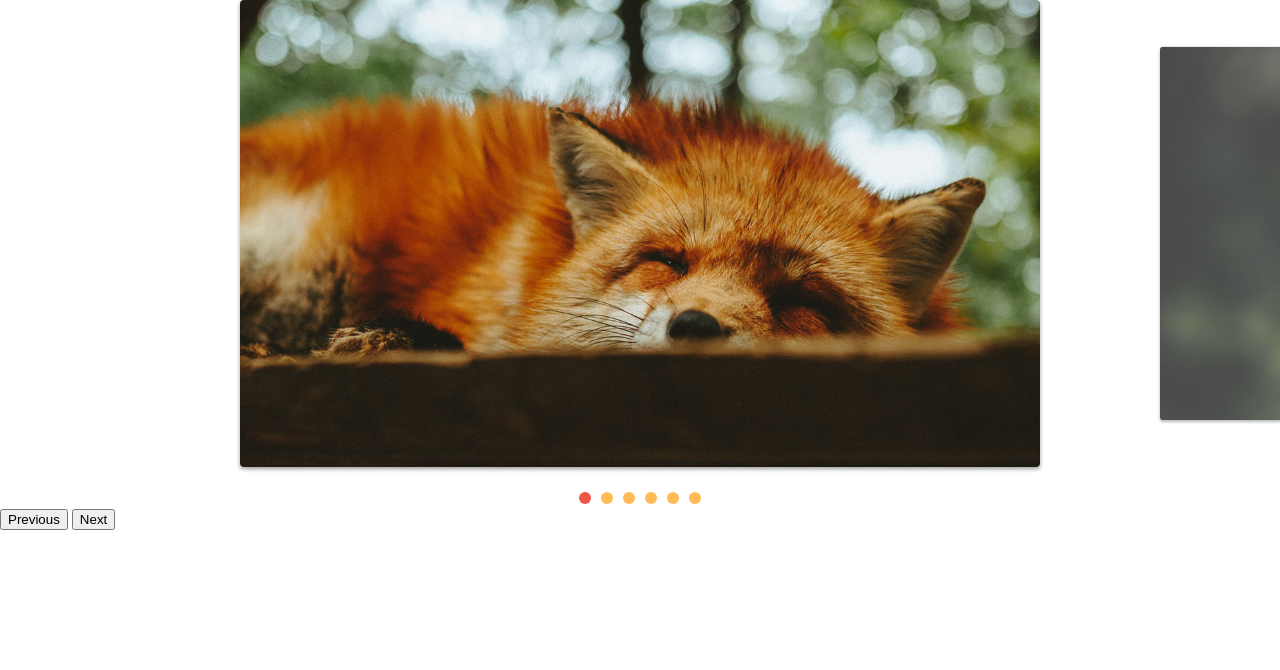
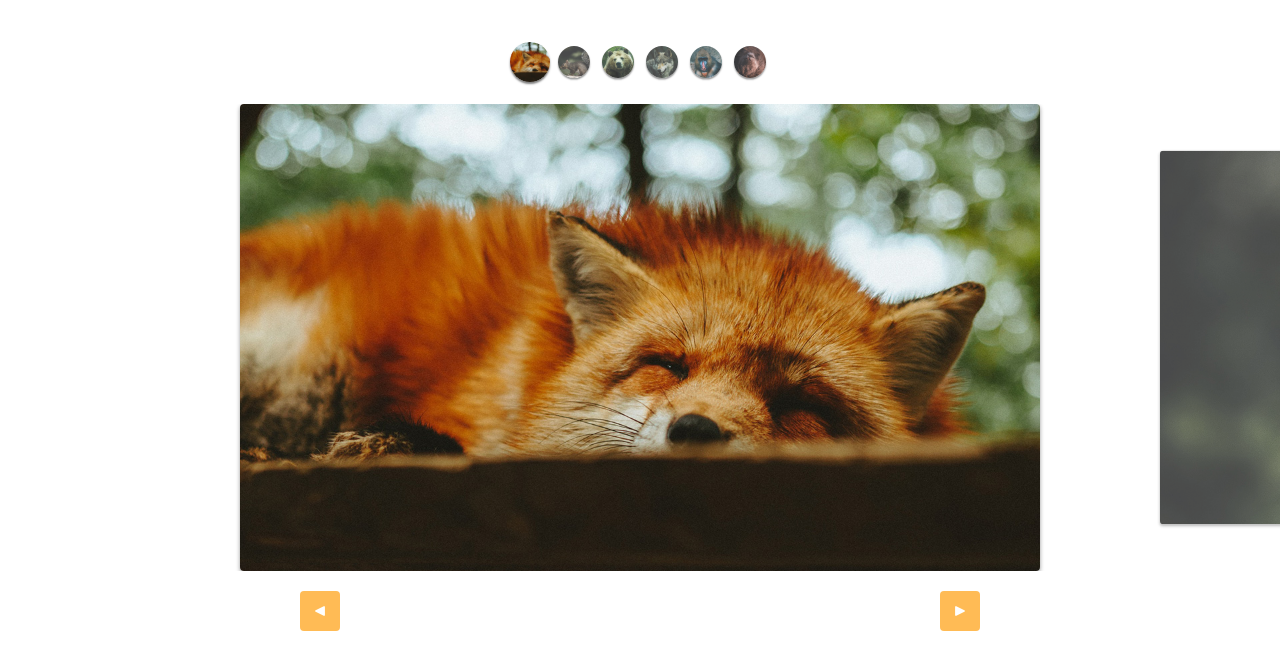
Before and after one commit to HermesSJunior/slide, a plain HTML site: page index.html in a window 1280 px wide. Drawn offline with Linux system fonts and the light colour scheme.

Commit message:
Styles of custom controls

```diff
--- a/css/style.css
+++ b/css/style.css
@@ -64,3 +64,48 @@ img {
 [data-control="slide"] li a:hover {
     background: #E54;
 }
+
+.custom_controls {
+    display: flex;
+    justify-content: center;
+    margin-top: 40px;
+    margin-bottom: 20px;
+    flex-wrap: wrap;
+}
+
+.custom_controls li {
+    opacity: 0.8;
+    transform: scale(0.8);
+    width: 40px;
+    height: 40px;
+    border-radius: 50%;
+    overflow: hidden;
+    margin: 2px;
+    box-shadow: 0 2px 2px rgba(0, 0, 0, 0.5);
+    transition: 0.3s;
+}
+
+.custom_controls li.active {
+    opacity: 1;
+    transform: scale(1);
+}
+
+.arrow_navigation {
+    display: flex;
+    justify-content: space-around;
+    margin: 20px 0;
+}
+
+.arrow_navigation button {
+    cursor: pointer;
+    border: none;
+    border-radius: 4px;
+    color: white;
+    width: 40px;
+    height: 40px;
+    background: #FB5 url(../img/arrow.png) center center no-repeat;
+}
+
+.arrow_navigation button.previous {
+    transform: rotate(-180deg);
+}
--- a/index.html
+++ b/index.html
@@ -10,6 +10,14 @@
 </head>
 
 <body>
+    <ul class="custom_controls">
+        <li><img src="./img/image_01_small.jpg" alt=""></li>
+        <li><img src="./img/image_02_small.jpg" alt=""></li>
+        <li><img src="./img/image_03_small.jpg" alt=""></li>
+        <li><img src="./img/image_04_small.jpg" alt=""></li>
+        <li><img src="./img/image_05_small.jpg" alt=""></li>
+        <li><img src="./img/image_06_small.jpg" alt=""></li>
+    </ul>
     <div class="slide_wrapper">
         <ul class="slide">
             <li><img src="./img/image_01.jpg" alt=""></li>
@@ -21,8 +29,8 @@
         </ul>
     </div>
     <div class="arrow_navigation">
-        <button class="previous">Previous</button>
-        <button class="next">Next</button>
+        <button class="previous"></button>
+        <button class="next"></button>
     </div>
     <script type="module" src="./js/script.js"></script>
 </body>
--- a/js/script.js
+++ b/js/script.js
@@ -1,6 +1,6 @@
-import { SlideNavigation } from './slide.js';
+import SlideNavigation from './slide.js';
 
 const slide = new SlideNavigation('.slide', '.slide_wrapper');
 slide.init();
 slide.addArrow('.previous', '.next');
-slide.addControl();
+slide.addControl('.custom_controls');
--- a/js/slide.js
+++ b/js/slide.js
@@ -145,7 +145,7 @@ export class Slide {
     }
 }
 
-export class SlideNavigation extends Slide {
+export default class SlideNavigation extends Slide {
     constructor(slide, wrapper) {
         super(slide, wrapper);
         this.bindControlEvents();
```
Also changed, not shown: img/arrow.png (added), img/arrow.svg (deleted).
